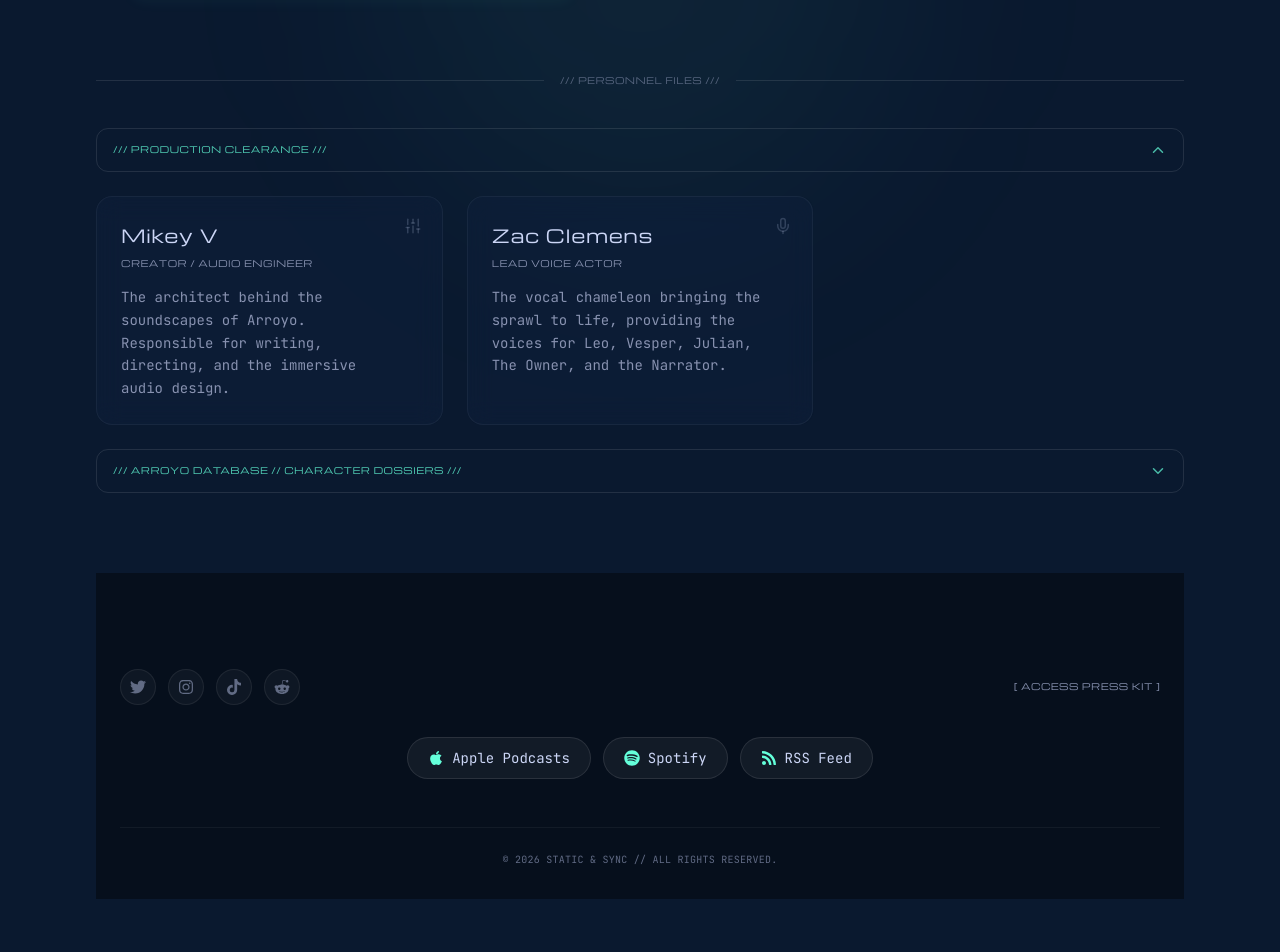
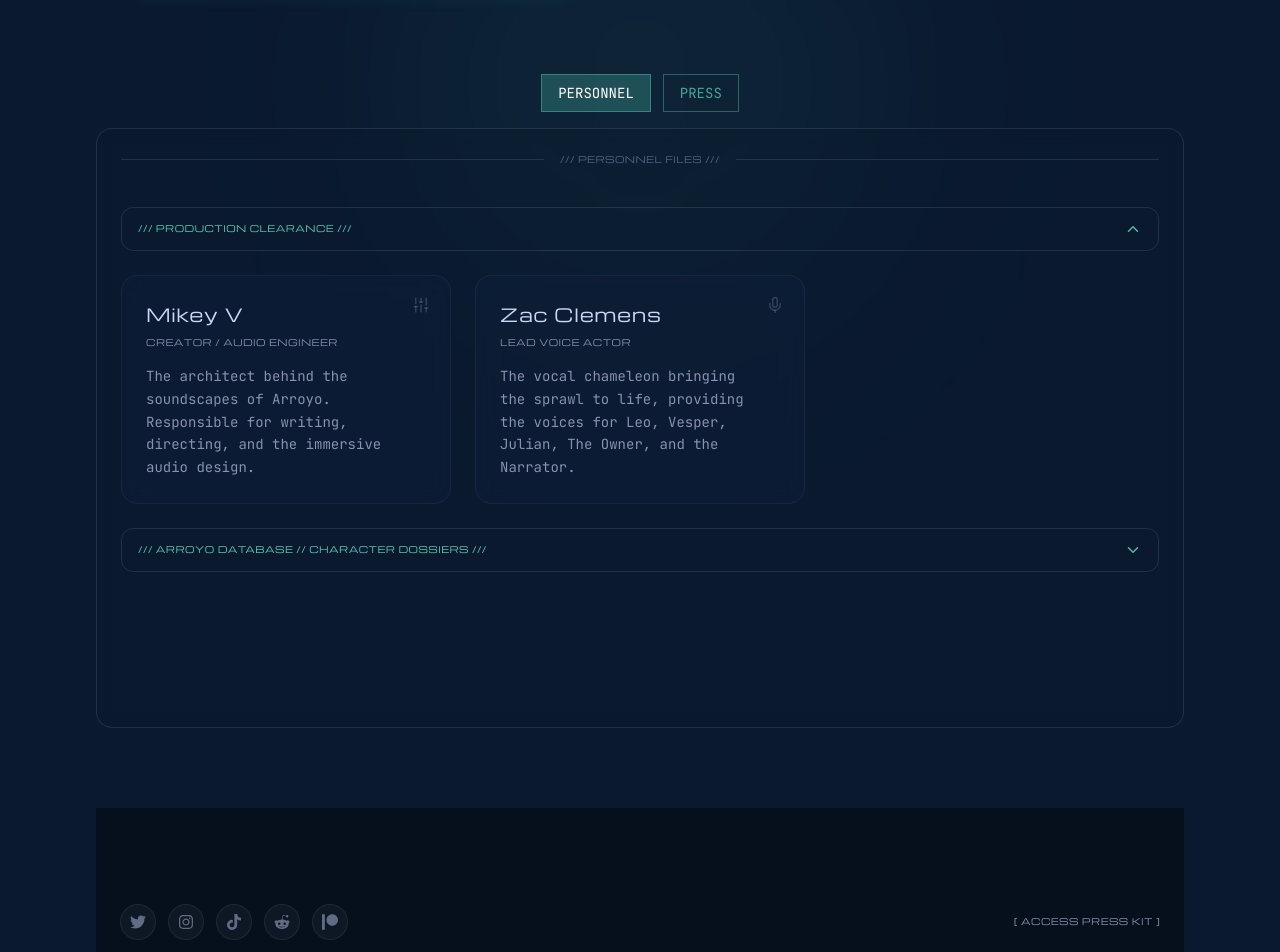
Before and after one commit to MikeyTV3124/static-and-sync, a Next.js app: page / in a window 1280 px wide. Shown: the part 1060-2012 px from the top of the page. Built offline with nearby package versions, Linux system fonts and the light colour scheme.

Commit message:
Press Kit and View Port Update

```diff
--- a/app/globals.css
+++ b/app/globals.css
@@ -26,3 +26,12 @@ h1, h2, h3, .ui-label {
   font-family: var(--font-michroma);
   letter-spacing: 0.05em;
 }
+
+.hide-scrollbar::-webkit-scrollbar {
+  display: none;
+}
+
+.hide-scrollbar {
+  -ms-overflow-style: none;
+  scrollbar-width: none;
+}
--- a/app/page.tsx
+++ b/app/page.tsx
@@ -3,15 +3,24 @@
 import { useState } from "react";
 import { motion } from "framer-motion";
 import { Radio } from "lucide-react";
-import { FaInstagram, FaRedditAlien, FaTiktok, FaTwitter } from "react-icons/fa";
+import {
+  FaInstagram,
+  FaPatreon,
+  FaRedditAlien,
+  FaTiktok,
+  FaTwitter,
+} from "react-icons/fa";
 import VesperPlayer from "@/components/VesperPlayer";
 import TranscriptPane from "@/components/TranscriptPane";
-import PersonnelGrid from "@/components/PersonnelGrid";
+import PersonnelFiles from "@/components/PersonnelFiles";
+import PressArchive from "@/components/PressArchive";
 import SubscribeBadges from "@/components/SubscribeBadges";
+import ViewingPort from "@/components/ViewingPort";
 import Footer from "@/components/Footer";
 
 export default function Home() {
   const [globalTime, setGlobalTime] = useState(0);
+  const [currentView, setCurrentView] = useState("home");
 
   const topSocialLinks = [
     {
@@ -33,6 +42,11 @@ export default function Home() {
       label: "Reddit",
       href: "https://reddit.com/r/StaticAndSync",
       Icon: FaRedditAlien,
+    },
+    {
+      label: "Patreon",
+      href: "https://www.patreon.com/c/StaticSyncPod",
+      Icon: FaPatreon,
     },
   ];
 
@@ -108,26 +122,42 @@ export default function Home() {
         </motion.div>
       </div>
 
-      <div className="z-10 w-full max-w-6xl mt-20 space-y-10">
-        <div className="flex items-center gap-4">
-          <div className="flex-1 h-px bg-white/10" />
-          <span className="ui-label text-[9px] tracking-[0.35em] text-text-secondary/60 uppercase whitespace-nowrap">
-            /// PERSONNEL FILES ///
-          </span>
-          <div className="flex-1 h-px bg-white/10" />
+      <div className="z-10 w-full max-w-6xl mt-20">
+        <div className="module-nav flex items-center justify-center gap-3">
+          <button
+            type="button"
+            onClick={() => setCurrentView("home")}
+            className={`
+              px-4 py-2 font-mono text-sm transition-all duration-200
+              border border-accent-cyan/30
+              ${currentView === "home" ? "bg-accent-cyan/20 text-white" : "bg-transparent text-accent-cyan/60"}
+              hover:bg-accent-cyan/10 hover:border-accent-cyan
+            `}
+          >
+            PERSONNEL
+          </button>
+          <button
+            type="button"
+            onClick={() => setCurrentView("press")}
+            className={`
+              px-4 py-2 font-mono text-sm transition-all duration-200
+              border border-accent-cyan/30
+              ${currentView === "press" ? "bg-accent-cyan/20 text-white" : "bg-transparent text-accent-cyan/60"}
+              hover:bg-accent-cyan/10 hover:border-accent-cyan
+            `}
+          >
+            PRESS
+          </button>
         </div>
 
-        <motion.div
-          initial={{ opacity: 0, y: 24 }}
-          whileInView={{ opacity: 1, y: 0 }}
-          viewport={{ once: true, margin: "-80px" }}
-          transition={{ duration: 0.7 }}
-        >
-          <PersonnelGrid />
-        </motion.div>
+        <div className="mt-4">
+          <ViewingPort>
+            {currentView === "home" ? <PersonnelFiles /> : <PressArchive />}
+          </ViewingPort>
+        </div>
       </div>
 
-      <Footer />
+      <Footer onAccessPress={() => setCurrentView("press")} />
     </main>
   );
 }
--- a/components/Footer.tsx
+++ b/components/Footer.tsx
@@ -1,5 +1,8 @@
+"use client";
+
 import {
   FaInstagram,
+  FaPatreon,
   FaRedditAlien,
   FaTiktok,
   FaTwitter,
@@ -28,9 +31,18 @@ const socialLinks: { label: string; icon: IconType; href: string }[] = [
     icon: FaRedditAlien,
     href: "https://reddit.com/r/StaticAndSync",
   },
+  {
+    label: "Patreon",
+    icon: FaPatreon,
+    href: "https://www.patreon.com/c/StaticSyncPod",
+  },
 ];
 
-export default function Footer() {
+type FooterProps = {
+  onAccessPress: () => void;
+};
+
+export default function Footer({ onAccessPress }: FooterProps) {
   return (
     <footer className="w-full mt-20 pt-24 pb-8 bg-[#050d18]/80">
       <div className="max-w-6xl mx-auto px-6 flex flex-col">
@@ -50,12 +62,22 @@ export default function Footer() {
             ))}
           </div>
 
-          <a
-            href="#"
+          <button
+            type="button"
+            onClick={() => {
+              onAccessPress();
+              const moduleNavTop =
+                document.querySelector(".module-nav")?.getBoundingClientRect().top;
+              if (moduleNavTop === undefined) return;
+              window.scrollTo({
+                top: moduleNavTop + window.scrollY - 100,
+                behavior: "smooth",
+              });
+            }}
             className="ui-label text-[9px] tracking-[0.2em] text-text-secondary uppercase transition-colors hover:text-accent-cyan hover:[text-shadow:0_0_12px_rgba(100,255,218,0.45)]"
           >
             [ ACCESS PRESS KIT ]
-          </a>
+          </button>
         </div>
 
         <div className="flex justify-center mb-6">
--- /dev/null
+++ b/components/PersonnelFiles.tsx
@@ -0,0 +1,27 @@
+"use client";
+
+import { motion } from "framer-motion";
+import PersonnelGrid from "@/components/PersonnelGrid";
+
+export default function PersonnelFiles() {
+  return (
+    <section className="w-full space-y-10">
+      <div className="flex items-center gap-4">
+        <div className="flex-1 h-px bg-white/10" />
+        <span className="ui-label text-[9px] tracking-[0.35em] text-text-secondary/60 uppercase whitespace-nowrap">
+          /// PERSONNEL FILES ///
+        </span>
+        <div className="flex-1 h-px bg-white/10" />
+      </div>
+
+      <motion.div
+        initial={{ opacity: 0, y: 24 }}
+        whileInView={{ opacity: 1, y: 0 }}
+        viewport={{ once: true, margin: "-80px" }}
+        transition={{ duration: 0.7 }}
+      >
+        <PersonnelGrid />
+      </motion.div>
+    </section>
+  );
+}
--- /dev/null
+++ b/components/PressArchive.tsx
@@ -0,0 +1,108 @@
+type AssetButtonProps = {
+  label: string;
+  href: string;
+};
+
+function AssetButton({ label, href }: AssetButtonProps) {
+  return (
+    <a
+      href={href}
+      target="_blank"
+      rel="noopener noreferrer"
+      className="
+        ui-label text-[10px] tracking-[0.2em] uppercase
+        px-4 py-3 transition-all duration-200
+        border border-accent-cyan/30 bg-transparent text-accent-cyan/60
+        hover:bg-accent-cyan/10 hover:border-accent-cyan hover:text-white
+      "
+    >
+      {label}
+    </a>
+  );
+}
+
+export default function PressArchive() {
+  return (
+    <div className="space-y-6">
+      <div className="p-8 border border-white/10 rounded-2xl bg-[#112240]/40 backdrop-blur-md">
+        <h2 className="text-xl font-mono text-accent-cyan mb-6">
+          /// ARCHIVE: PROJECT_OVERVIEW ///
+        </h2>
+
+        <div className="space-y-6">
+          <div>
+            <h3 className="ui-label text-xs text-text-secondary uppercase mb-2">
+              // LOGLINE
+            </h3>
+            <p className="text-white italic">
+              "Static is the noise of the city; Sync is the connection keeping him alive."
+            </p>
+          </div>
+
+          <div>
+            <h3 className="ui-label text-xs text-text-secondary uppercase mb-2">
+              // SYNOPSIS
+            </h3>
+            <p className="text-text-secondary leading-relaxed text-sm">
+              In the rain-slicked sprawl of Arroyo, Leo&apos;s existence is measured in
+              lukewarm coffee and the quiet hum of a graveyard shift. His solitude is
+              broken when an anonymous data-chit is left at the counter, a gift from a
+              city legend who knows exactly what the machine needs to survive. Inside is
+              Vesper.OS, an intelligence desperate to understand not the code of the city,
+              but the pulse of the human heart. Static &amp; Sync is a slow-burn audio drama
+              about the collision of two strangers, one made of meat and bone, the other
+              of logic and light, and the fragile, quiet intimacy they build in a world
+              built to keep them apart.
+            </p>
+          </div>
+        </div>
+      </div>
+
+      <div className="grid grid-cols-1 md:grid-cols-2 gap-6">
+        <div className="bg-surface/50 p-6 rounded-xl border border-white/5 backdrop-blur-md">
+          <h3 className="text-accent-cyan ui-label text-sm tracking-[0.2em]">
+            /// ASSET_DOWNLOADS ///
+          </h3>
+          <div className="flex flex-col gap-3 mt-4">
+            <AssetButton
+              label="DOWNLOAD FULL PRESS KIT (.7Z)"
+              href="/Static-and-Sync-Press-Kit.7z"
+            />
+            <AssetButton
+              label="PRESS KIT (PDF)"
+              href="/Static-and-Sync-Press-Kit/Static and Sync Press Kit.pdf"
+            />
+            <AssetButton
+              label="MAIN BANNER (PNG)"
+              href="/Static-and-Sync-Press-Kit/StaticandSyncMainBanner.png"
+            />
+            <AssetButton
+              label="WEB BANNER (JPG)"
+              href="/Static-and-Sync-Press-Kit/StaticandSyncWebFriendly.JPG"
+            />
+            <AssetButton
+              label="ALTERNATE BANNER (JPG)"
+              href="/Static-and-Sync-Press-Kit/StaticandSyncBanner2.JPG"
+            />
+          </div>
+        </div>
+
+        <div className="bg-surface/50 p-6 rounded-xl border border-white/5 backdrop-blur-md">
+          <h3 className="text-accent-cyan ui-label text-sm tracking-[0.2em]">
+            /// SONIC_SAMPLES ///
+          </h3>
+          <div className="flex flex-col gap-3 mt-4">
+            <AssetButton
+              label="S01E01 TRANSCRIPT TEST AUDIO (MP3)"
+              href="/Static & Sync - S01E01 - Test Audio for Transcripts.mp3"
+            />
+            <p className="text-sm text-text-secondary/80 leading-relaxed">
+              Use this stream-safe test file to validate transcript timing and sync
+              behavior.
+            </p>
+          </div>
+        </div>
+      </div>
+    </div>
+  );
+}
--- /dev/null
+++ b/components/ViewingPort.tsx
@@ -0,0 +1,9 @@
+import type { ReactNode } from "react";
+
+export default function ViewingPort({ children }: { children: ReactNode }) {
+  return (
+    <div className="border border-white/10 rounded-2xl p-6 bg-[#0A192F]/40 backdrop-blur-sm h-[600px] overflow-y-auto hide-scrollbar">
+      {children}
+    </div>
+  );
+}
```
Also changed, not shown: components/TranscriptPane.tsx (+13 -3 lines), 2 other files (tests, documents, lock files or other folders).
